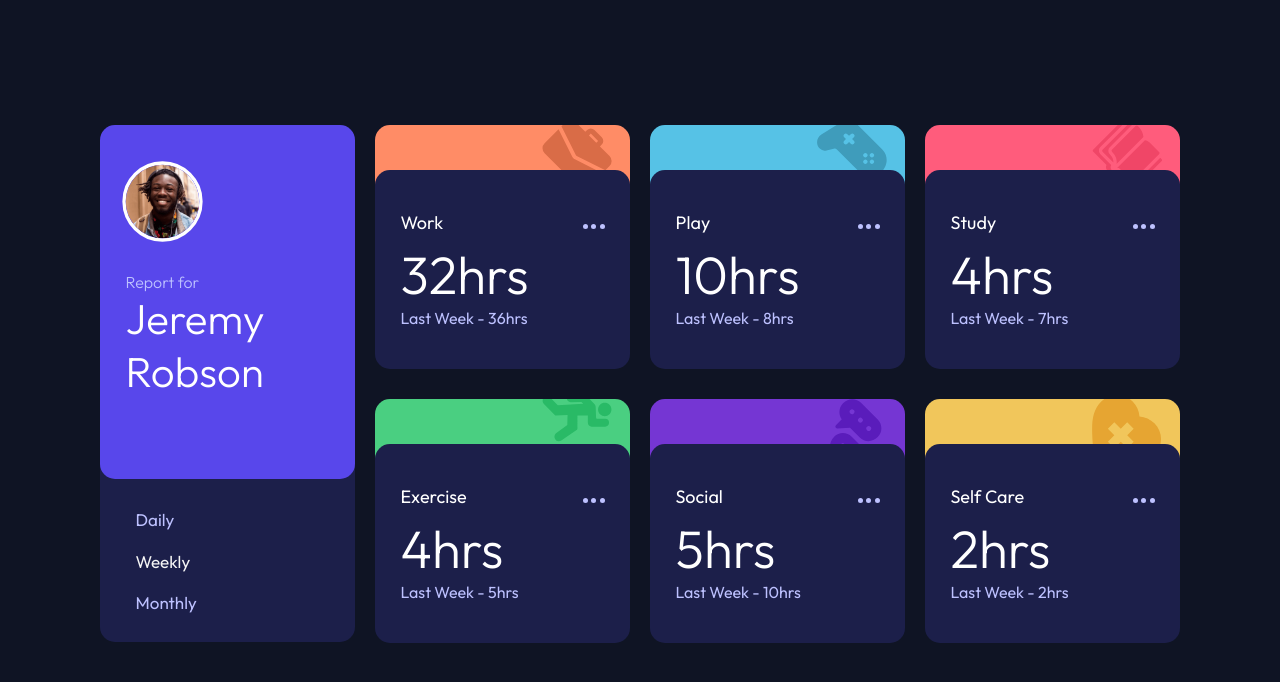
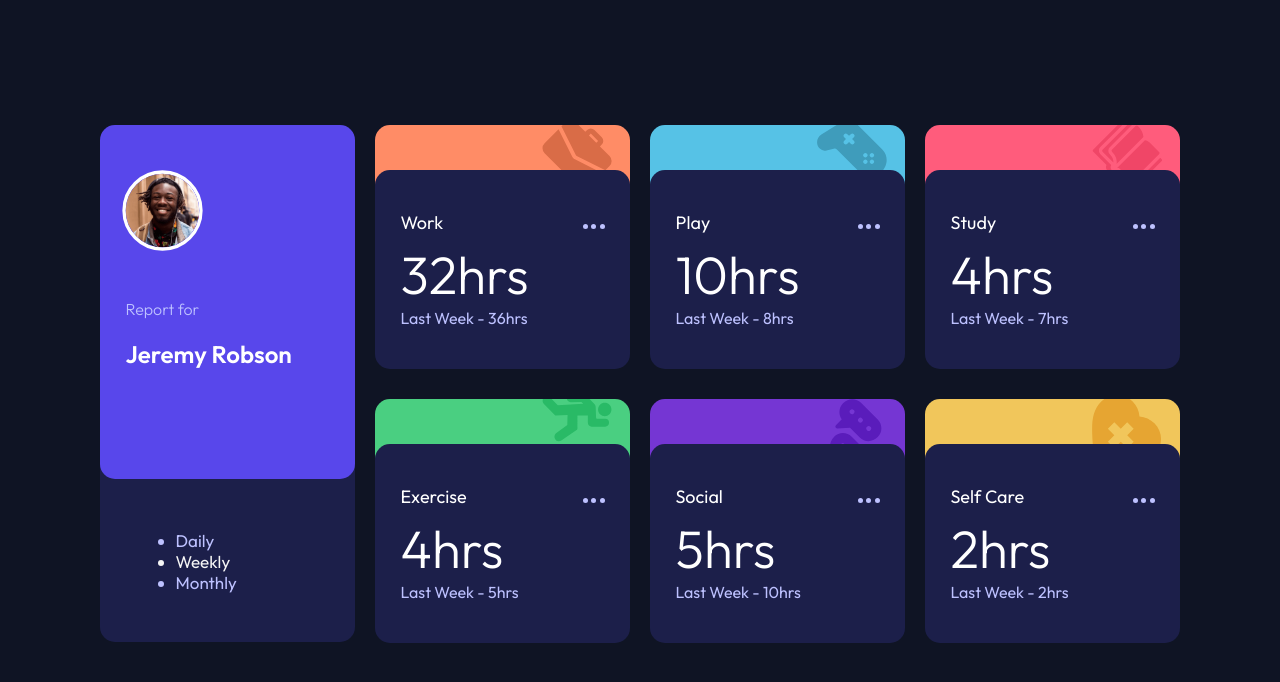
Before and after one commit to Magnic0/time-tracking-dashboard, a plain HTML site: page index.html in a window 1280 px wide. Drawn offline with Linux system fonts and the light colour scheme.

Commit message:
HTML: document now have a level-one heading; li elements now have a ul parent

```diff
--- a/index.html
+++ b/index.html
@@ -24,18 +24,20 @@
         <img src="./images/image-jeremy.png" alt="Profile photo">
         <div class="user__insideContainer--textContainer">
           <label>Report for</label>
-          <span>Jeremy Robson</span>
+          <h1>Jeremy Robson</h1>
         </div>
       </div>
     </section>
 
     <section class="category container">
       <nav>
-        <li>Daily</li>
+        <ul>
+          <li>Daily</li>
 
-        <li>Weekly</li>
+          <li>Weekly</li>
 
-        <li>Monthly</li>
+          <li>Monthly</li>
+        </ul>
       </nav>
     </section>
   </header>
```
